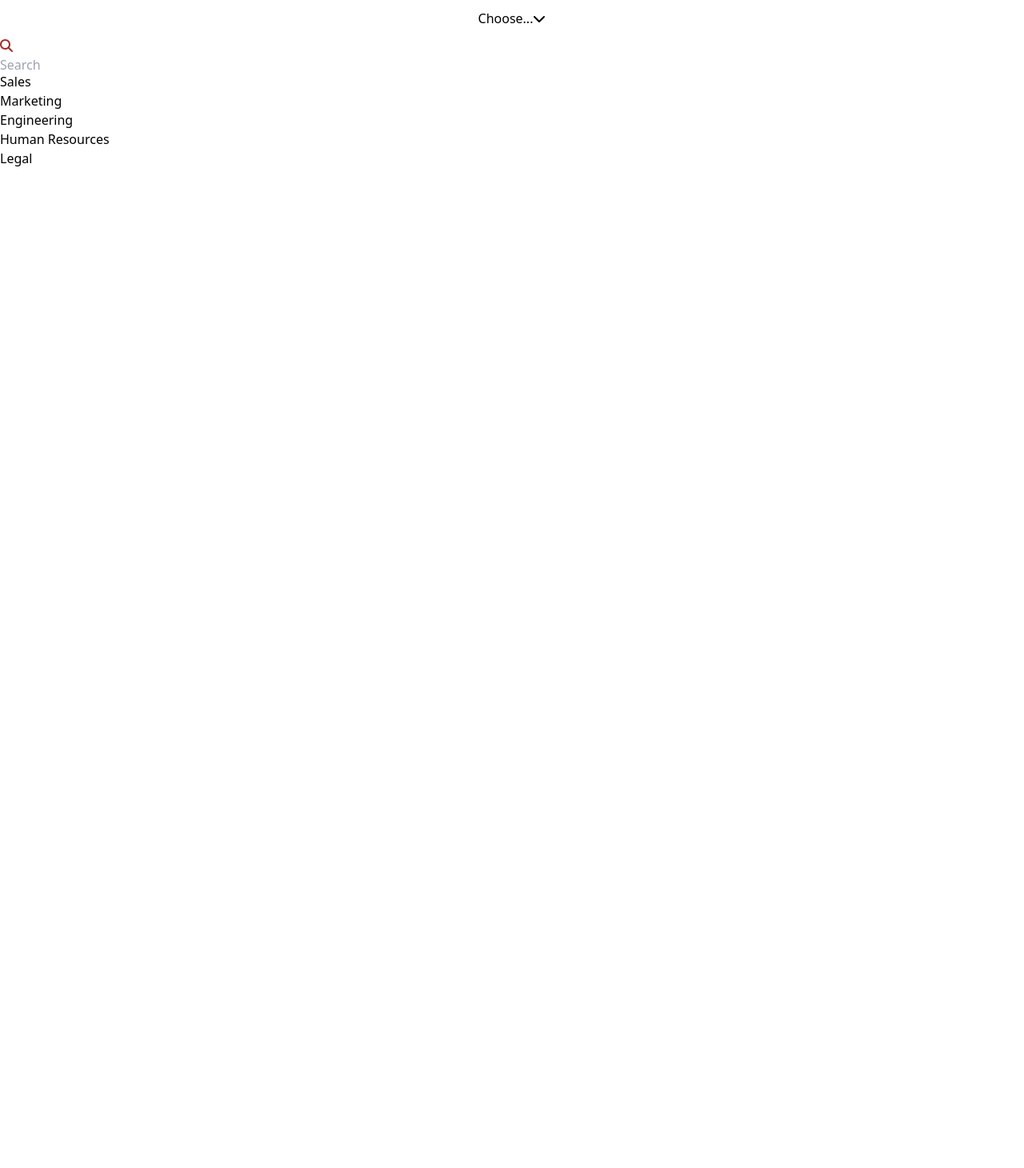
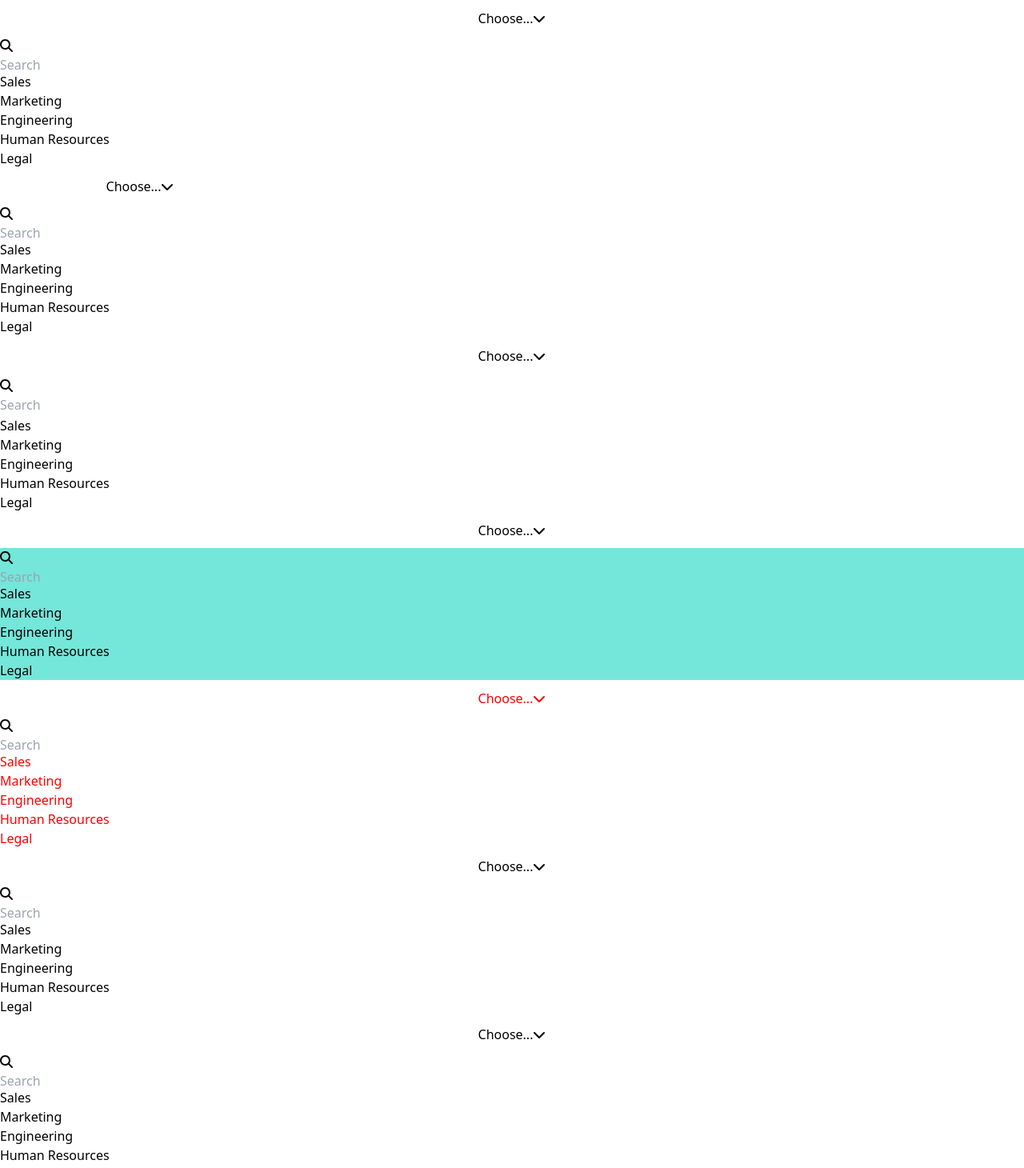
Before and after one commit to PrAndrian/selectmenu-cmp, a React (Vite) app: page / in a window 1280 px wide. Shown: the top 1460 px of the page at 80% size. Before the commit the page ends 800 px from the top, so only its background shows below. Built offline with nearby package versions, Linux system fonts and the light colour scheme.

Commit message:
examples added displayed

```diff
--- a/src/App.jsx
+++ b/src/App.jsx
@@ -12,17 +12,17 @@ import SelectMenuIconColor from './examples/SelectMenuIconColor'
 
 const App = () => {
   return (
-    <main className='h-screen flex justify-center items-center mt-[-100px]'>
-        <div className='w-1/2 flex justify-center'>
+    <main className='h-screen flex justify-center items-center'>
+        <div className='w-1/2 flex flex-col justify-center gap-10'>
             {/* <SelectMenuAllOptions/> */}
-            {/* <SelectMenuDefault/> */}
-            {/* <SelectMenuWidth/> */}
-            {/* <SelectMenuInputHeight/> */}
-            {/* <SelectMenuBackgroundColor/> */}
-            {/* <SelectMenuTextColor/> */}
-            {/* <SelectMenuActiveColor/> */}
-            {/* <SelectMenuInputTextColor/> */}
-            {/* <SelectMenuInputBackgroundColor/> */}
+            <SelectMenuDefault/>
+            <SelectMenuWidth/>
+            <SelectMenuInputHeight/>
+            <SelectMenuBackgroundColor/>
+            <SelectMenuTextColor/>
+            <SelectMenuActiveColor/>
+            <SelectMenuInputTextColor/>
+            <SelectMenuInputBackgroundColor/>
             <SelectMenuIconColor/>
         </div>
     </main>
```
